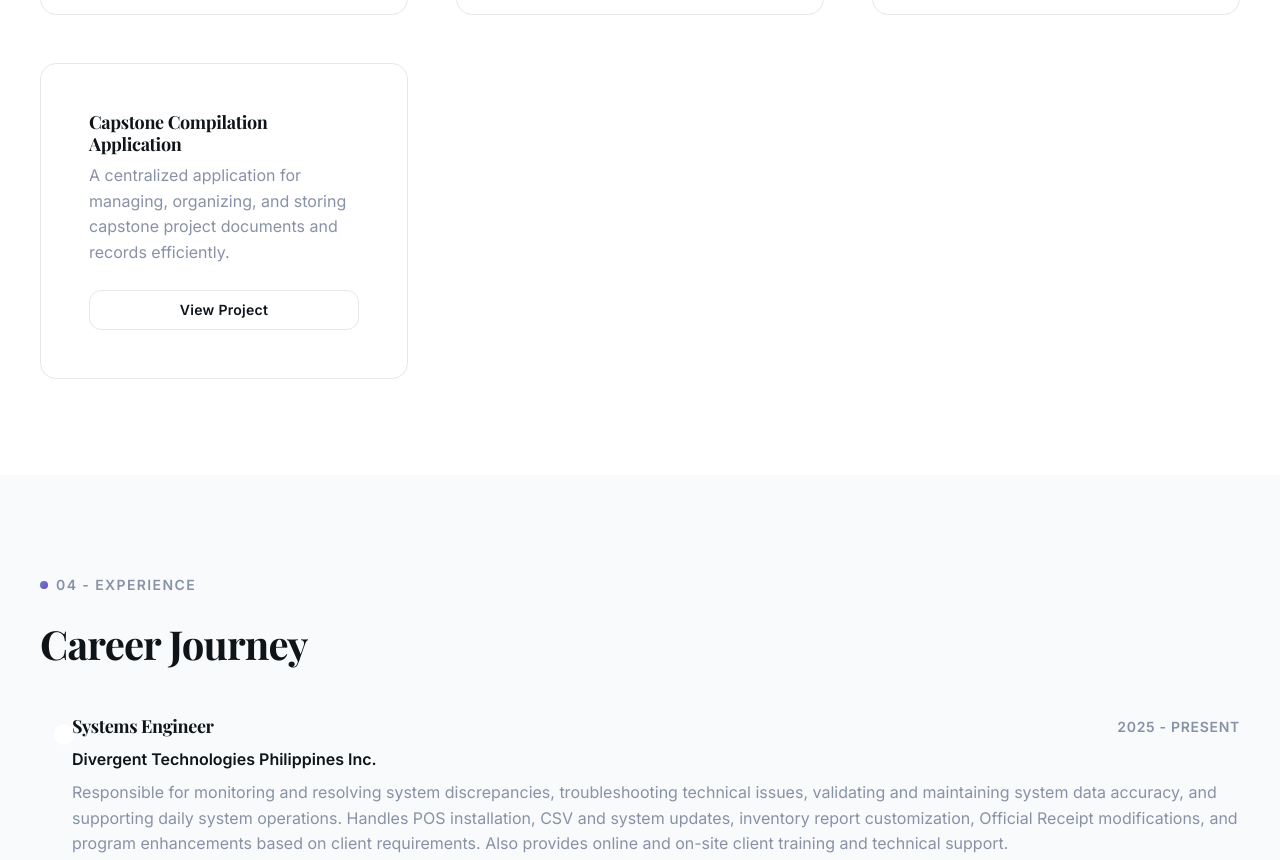
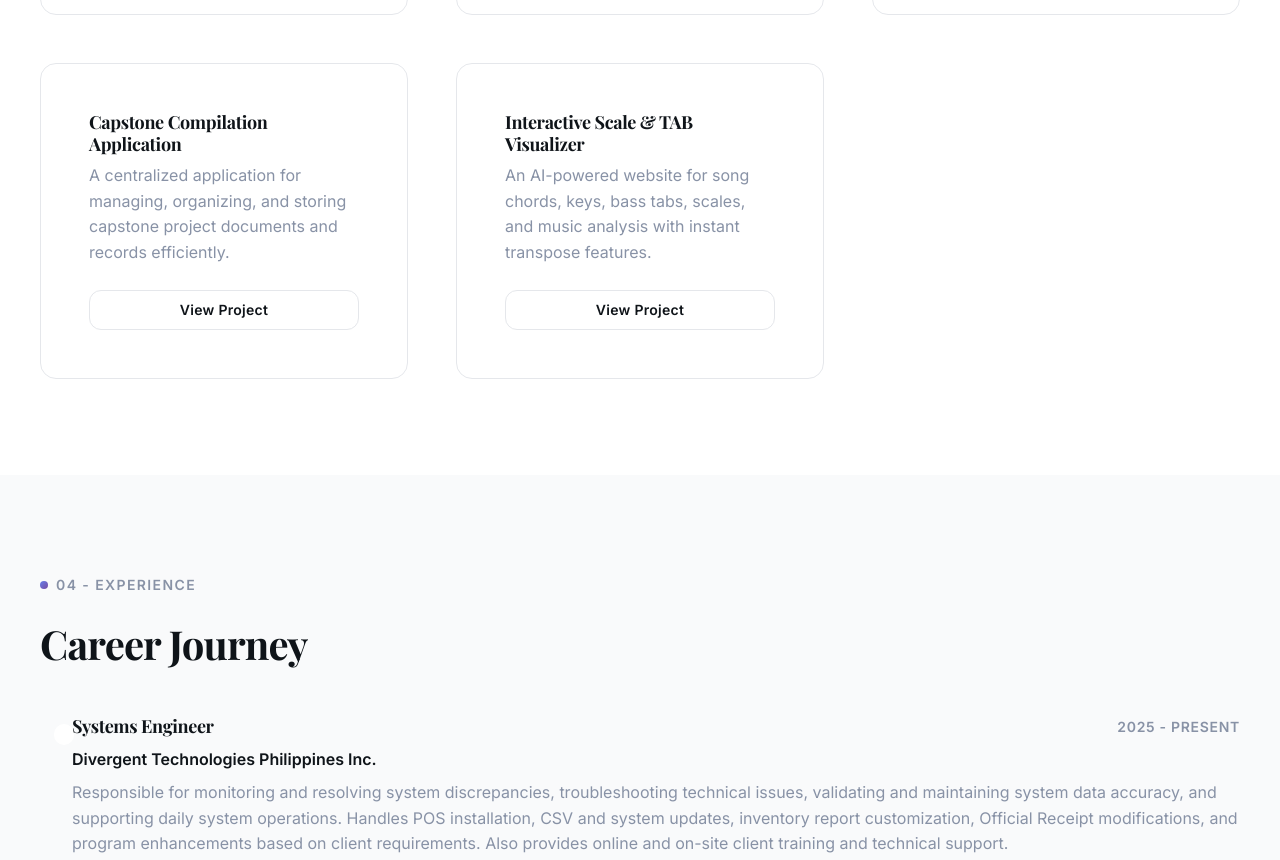
Before and after one commit to cram-sochan/marc_portfolio, a website: page index.html in a window 1280 px wide. Shown: the part 3030-3890 px from the top of the page. Drawn offline with nearby package versions, Linux system fonts and the light colour scheme.

Commit message:
Update index.html

```diff
--- a/index.html
+++ b/index.html
@@ -1769,6 +1769,15 @@
               <p class="project-description">A centralized application for managing, organizing, and storing capstone project documents and records efficiently.</p>
               <div class="project-links">
                 <a href="http://sticaps.free.nf/index.php?i=1" class="btn btn-sm btn-outline" target="_blank" rel="noopener noreferrer">View Project</a>
+              </div>
+            </div>
+          </div>
+            <div class="project-card">
+            <div class="project-content">
+              <h3 class="project-title">Interactive Scale & TAB Visualizer</h3>
+              <p class="project-description">An AI-powered website for song chords, keys, bass tabs, scales, and music analysis with instant transpose features.</p>
+              <div class="project-links">
+                <a href="https://guitar-scale-three.vercel.app/" class="btn btn-sm btn-outline" target="_blank" rel="noopener noreferrer">View Project</a>
               </div>
             </div>
           </div>
```
